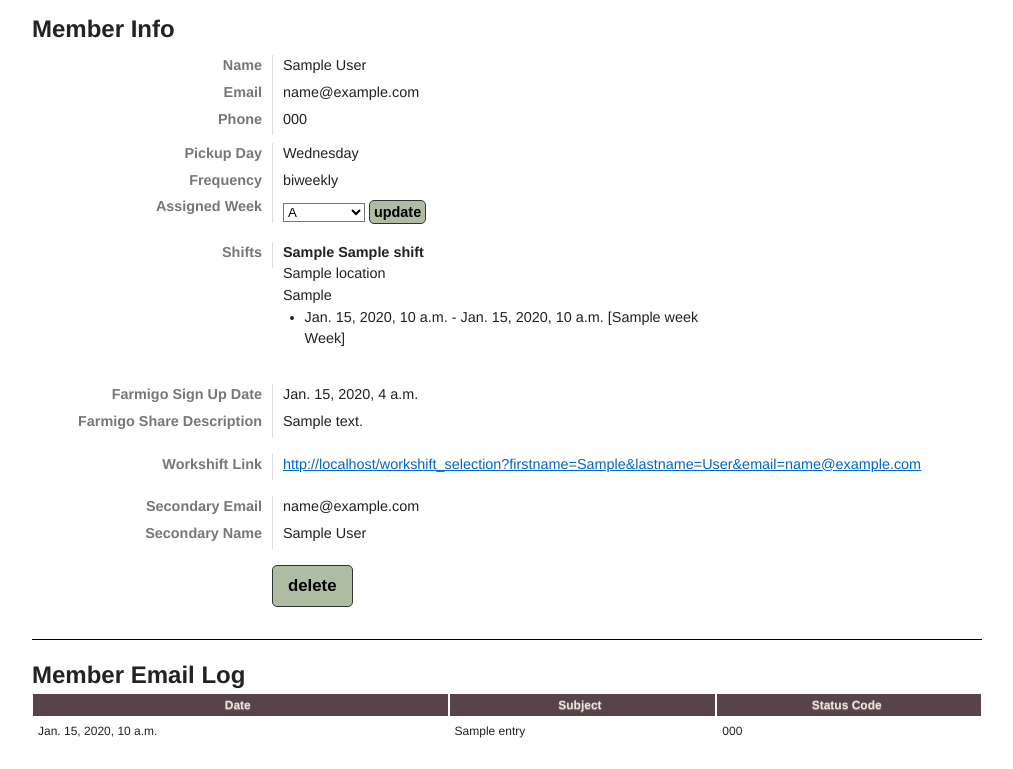
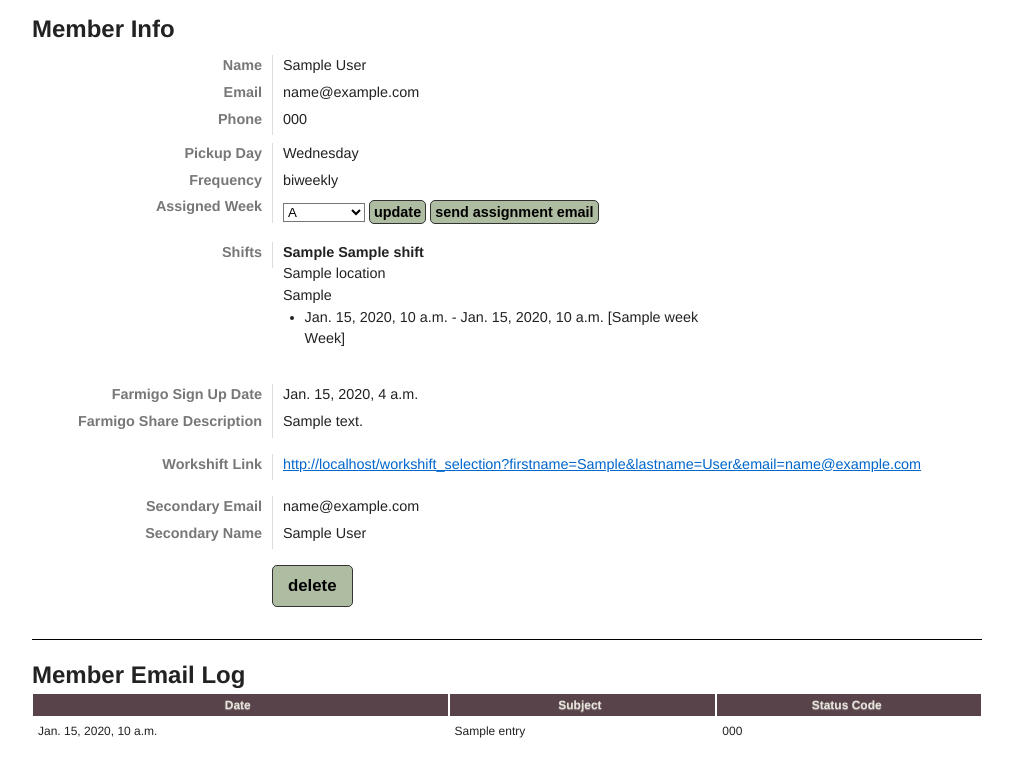
Before and after one commit to alexislin/gwcsa-heroku, a Django app: template gwcsa_heroku/templates/admin_memberdetail.html in a window 1280 px wide. Shown: the part 226-995 px from the top of the page, without its empty margins (133-1146 px from the left). Run offline with Django 3.2, Linux system fonts and the light colour scheme; tables that the repository leaves empty hold one stand-in row (values such as "Sample post"); the template is opened without the code that fills it: values that come from a table or form of the project are taken from there, most other values are stand-ins (such as "Sample title", 1, 10 or a date in 2020); data that the repository does not hold is empty; some libraries are stand-ins or nearby versions.

Commit message:
fixes #15: actually, need this for testing, so doing this now

```diff
--- a/gwcsa_heroku/admin_views.py
+++ b/gwcsa_heroku/admin_views.py
@@ -7,6 +7,7 @@ from django.shortcuts import render_to_response
 from django.template import RequestContext
 
 from gwcsa_heroku.decorators import *
+from gwcsa_heroku.email_util import *
 from gwcsa_heroku.models import *
 from gwcsa_heroku.request_util import *
 from gwcsa_heroku.util import *
@@ -32,6 +33,8 @@ def member_detail(request, id):
                 member.assigned_week = B_WEEK
                 member.save()
                 WeekAssignmentLog.objects.create(member=member,assigned_week=B_WEEK,module_name=__name__)
+        if action == "send":
+            send_ab_week_assignment_email(member)
 
     shift_date_times = [s.workshift_date_time for s in MemberWorkShift.objects.filter(member=member)]
     shift = None if len(shift_date_times) == 0 else shift_date_times[0].shift
--- a/gwcsa_heroku/templates/admin_memberdetail.html
+++ b/gwcsa_heroku/templates/admin_memberdetail.html
@@ -41,7 +41,7 @@
     {% if member.has_biweekly %}
       <div class="span-6 label">Assigned Week</div>
       <div class="span-12 last value">
-        <form method="post" id="update-member" name="update-member">
+        <form method="post" id="update-member" name="update-member" style="display:inline">
           {% csrf_token %}
           <input type="hidden" id="action" name="action" value="update" />
           <input type="hidden" id="id" name="id" value="{{member.key.id}}" />
@@ -51,6 +51,11 @@
             <option value="B" {% if member.assigned_week == "B" %}selected{% endif %}>B</option>
           </select>
           <input type="submit" class="small-button" value="update" />
+        </form>
+        <form method="post" id="send-member" name="send-member" style="display:inline">
+          {% csrf_token %}
+          <input type="hidden" id="action" name="action" value="send" />
+          <input type="submit" class="small-button" value="send assignment email" />
         </form>
       </div>
     {% endif %}
```
